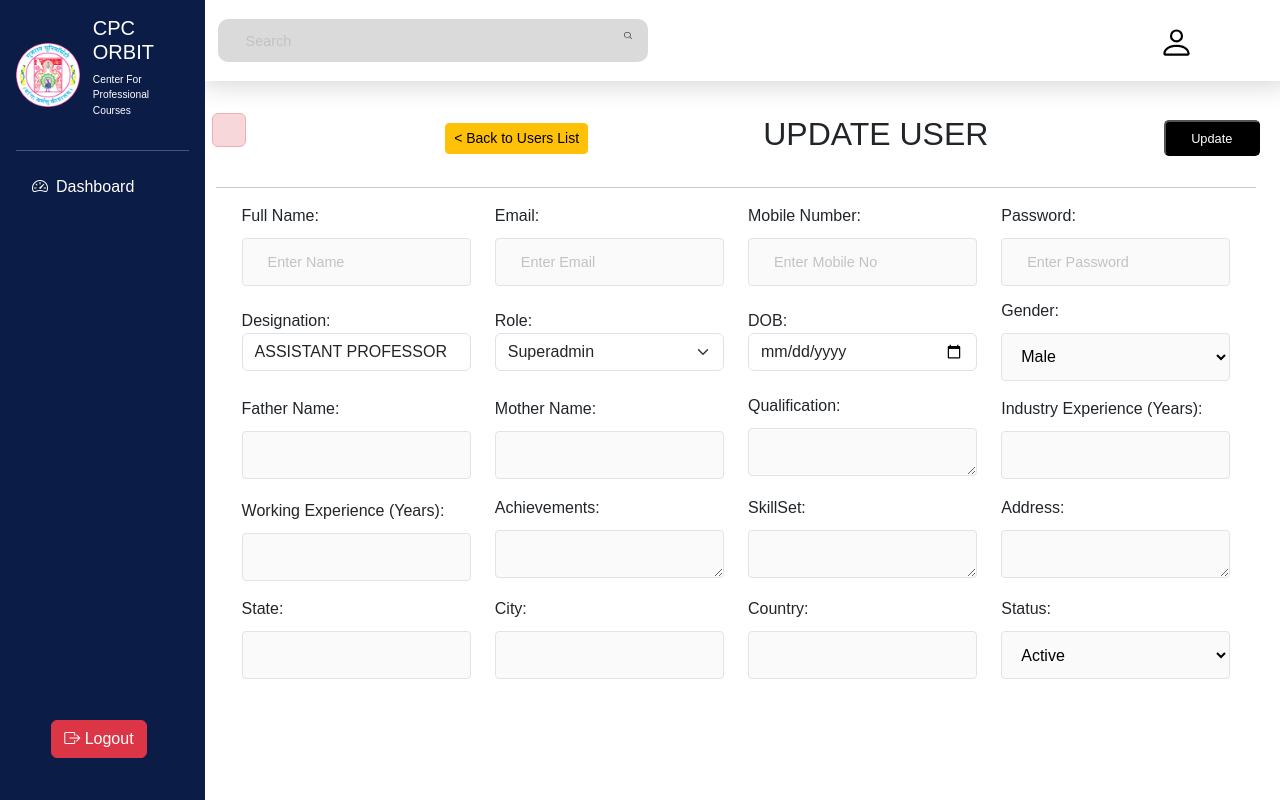
After one commit to meezan-mallick/CPC-attendance, a CodeIgniter 4 app: the page made by app/Views/users/edit.php in a window 1280 px wide. The commit adds this page. Run offline with PHP 8.4 and a stand-in for CodeIgniter, Linux system fonts and the light colour scheme; the template is opened without the code that fills it, so the values that code supplies are empty; some libraries are stand-ins or nearby versions.

Commit message:
users edit and topics export

```diff
--- a/app/Views/users/add.php
+++ b/app/Views/users/add.php
@@ -2,7 +2,7 @@
 
 <?= $this->section('content') ?>
 
-<div class="container-fluid">
+<div class="container-fluid mt-4">
     <form action="<?= site_url('users/store') ?>" method="POST">
         <div class="header p-2">
             <?php if (session()->getFlashdata('message')): ?>
--- /dev/null
+++ b/app/Views/users/edit.php
@@ -0,0 +1,176 @@
+<?= $this->extend('main') ?>
+
+<?= $this->section('content') ?>
+
+<div class="container-fluid mt-4">
+    <form action="<?= site_url('users/update/' . $user['id']) ?>" method="post">
+        <div class="header p-2">
+            <?php if (session()->getFlashdata('message')): ?>
+                <div class="alert alert-danger"><?= session()->getFlashdata('message') ?></div>
+            <?php endif; ?>
+
+            <?php if (isset($validation)): ?>
+                <div class="alert alert-danger">
+                    <?= $validation->listErrors(); ?>
+                </div>
+            <?php endif; ?>
+            <a class="btn btn-sm btn-warning ms-4" href="<?= site_url('users') ?>">
+                < Back to Users List</a>
+                    <div>
+                        <h2>UPDATE USER</h2>
+                    </div>
+
+
+                    <button class="submit" type="submit">
+                        Update
+                    </button>
+        </div>
+        <div class="container">
+            <hr>
+        </div>
+
+        <div class="row">
+
+            <div class="col-md-3 col-12">
+                <label>Full Name:</label>
+                <input type="text"
+                    name="full_name"
+                    class="form-inputs"
+                    placeholder="Enter Name"
+                    required
+                    value="<?= esc($user['full_name']) ?>">
+            </div>
+
+            <div class="col-md-3 col-12">
+                <label>Email:</label>
+                <input type="email" name="email" class="form-inputs" placeholder="Enter Email" required
+                    value="<?= esc($user['email']) ?>">
+            </div>
+
+            <div class="col-md-3 col-12">
+                <label>Mobile Number:</label>
+                <input type="text" name="mobile_number" class="form-inputs" placeholder="Enter Mobile No" required value="<?= esc($user['mobile_number']) ?>">
+            </div>
+
+            <div class="col-md-3 col-12">
+                <label>Password:</label>
+                <input type="password" name="password" class="form-inputs" placeholder="Enter Password">
+            </div>
+
+        </div>
+
+        <div class="row">
+            <div class="col-md-3 col-12">
+                <label>Designation:</label>
+                <select class="form-control" name="designation" required>
+                    <option value="ASSISTANT PROFESSOR" <?= ($user['designation'] == 'ASSISTANT PROFESSOR') ? 'selected' : '' ?>>ASSISTANT PROFESSOR</option>
+                    <option value="TEACHING ASSISTANT" <?= ($user['designation'] == 'TEACHING ASSISTANT') ? 'selected' : '' ?>>TEACHING ASSISTANT</option>
+                    <option value="TECHNICAL ASSISTANT" <?= ($user['designation'] == 'TECHNICAL ASSISTANT') ? 'selected' : '' ?>>TECHNICAL ASSISTANT</option>
+                    <option value="VISITING FACULTY" <?= ($user['designation'] == 'VISITING FACULTY') ? 'selected' : '' ?>>VISITING FACULTY</option>
+                </select>
+            </div>
+
+            <div class="col-md-3 col-12">
+                <label>Role:</label>
+                <select name="role" class="form-select">
+                    <option value="Superadmin" <?= ($user['role'] == 'Superadmin') ? 'selected' : '' ?>>Superadmin</option>
+                    <option value="Coordinator" <?= ($user['role'] == 'Coordinator') ? 'selected' : '' ?>>Coordinator</option>
+                    <option value="Faculty" <?= ($user['role'] == 'Faculty') ? 'selected' : '' ?>>Faculty</option>
+                </select>
+            </div>
+
+            <div class="col-md-3 col-12">
+                <label>DOB:</label>
+                <input type="date" name="dob" class="form-control" value="<?= isset($user['dob']) ? date('Y-m-d', strtotime($user['dob'])) : '' ?>">
+            </div>
+
+            <div class="col-md-3 col-12">
+                <label>Gender:</label>
+                <select name="gender" class="form-inputs">
+                    <option value="Male" <?= (isset($user['gender']) && $user['gender'] == 'Male') ? 'selected' : '' ?>>Male</option>
+                    <option value="Female" <?= (isset($user['gender']) && $user['gender'] == 'Female') ? 'selected' : '' ?>>Female</option>
+                    <option value="Other" <?= (isset($user['gender']) && $user['gender'] == 'Other') ? 'selected' : '' ?>>Other</option>
+                </select>
+
+            </div>
+
+
+        </div>
+        <div class="row">
+            <div class="col-md-3 col-12">
+                <label>Father Name:</label>
+                <input type="text" name="father_name" class="form-inputs" value="<?= esc($user['father_name']) ?>">
+            </div>
+
+            <div class="col-md-3 col-12">
+                <label>Mother Name:</label>
+                <input type="text" name="mother_name" class="form-inputs" value="<?= esc($user['mother_name']) ?>">
+            </div>
+
+            <div class="col-md-3 col-12">
+                <label>Qualification:</label>
+                <textarea name="qualification" class="form-inputs" value="<?= esc($user['qualification']) ?>"></textarea>
+            </div>
+
+            <div class="col-md-3 col-12">
+                <label>Industry Experience (Years):</label>
+                <input type="number" name="industry_experience" class="form-inputs" value="<?= esc($user['industry_experience']) ?>">
+            </div>
+
+        </div>
+        <div class="row">
+            <div class="col-md-3 col-12">
+                <label>Working Experience (Years):</label>
+                <input type="number" name="working_experience" class="form-inputs" value="<?= esc($user['working_experience']) ?>">
+            </div>
+
+            <div class="col-md-3 col-12">
+                <label>Achievements:</label>
+                <textarea name="achievements" class="form-inputs" value="<?= esc($user['achievements']) ?>"></textarea>
+            </div>
+
+            <div class="col-md-3 col-12">
+                <label>SkillSet:</label>
+                <textarea name="skillset" class="form-inputs" value="<?= esc($user['skillset']) ?>"></textarea>
+            </div>
+
+            <div class="col-md-3 col-12">
+                <label>Address:</label>
+                <textarea name="address_line_1" class="form-inputs" value="<?= esc($user['address']) ?>"></textarea>
+            </div>
+
+        </div>
+        <div class="row">
+            <div class="col-md-3 col-12">
+                <label>State:</label>
+                <input type="text" name="state" class="form-inputs" value="<?= esc($user['state']) ?>">
+            </div>
+
+            <div class=" col-md-3 col-12">
+                <label>City:</label>
+                <input type="text" name="city" class="form-inputs" value="<?= esc($user['city']) ?>">
+            </div>
+
+            <div class=" col-md-3 col-12">
+                <label>Country:</label>
+                <input type="text" name="country" class="form-inputs" value="<?= esc($user['country']) ?>">
+            </div>
+
+            <div class=" col-md-3 col-12">
+                <label>Status:</label>
+                <select name="status" class="form-inputs">
+                    <option value="Active" <?= (isset($user['status']) && $user['status'] == 'Active') ? 'selected' : '' ?>>Active</option>
+                    <option value="Inactive" <?= (isset($user['status']) && $user['status'] == 'Inactive') ? 'selected' : '' ?>>Inactive</option>
+                </select>
+
+            </div>
+
+        </div>
+
+
+
+    </form>
+</div>
+
+
+<?= $this->endSection() ?>
```
Also changed, not shown: app/Config/Routes.php (+8 -4 lines), app/Controllers/AttendanceController.php (+172 -82 lines), app/Controllers/UserController.php (+164 -12 lines), app/Models/UserModel.php (+10 -3 lines), app/Views/attendance/topics.php (+30 -26 lines), app/Views/users/index.php (+7 -3 lines).
